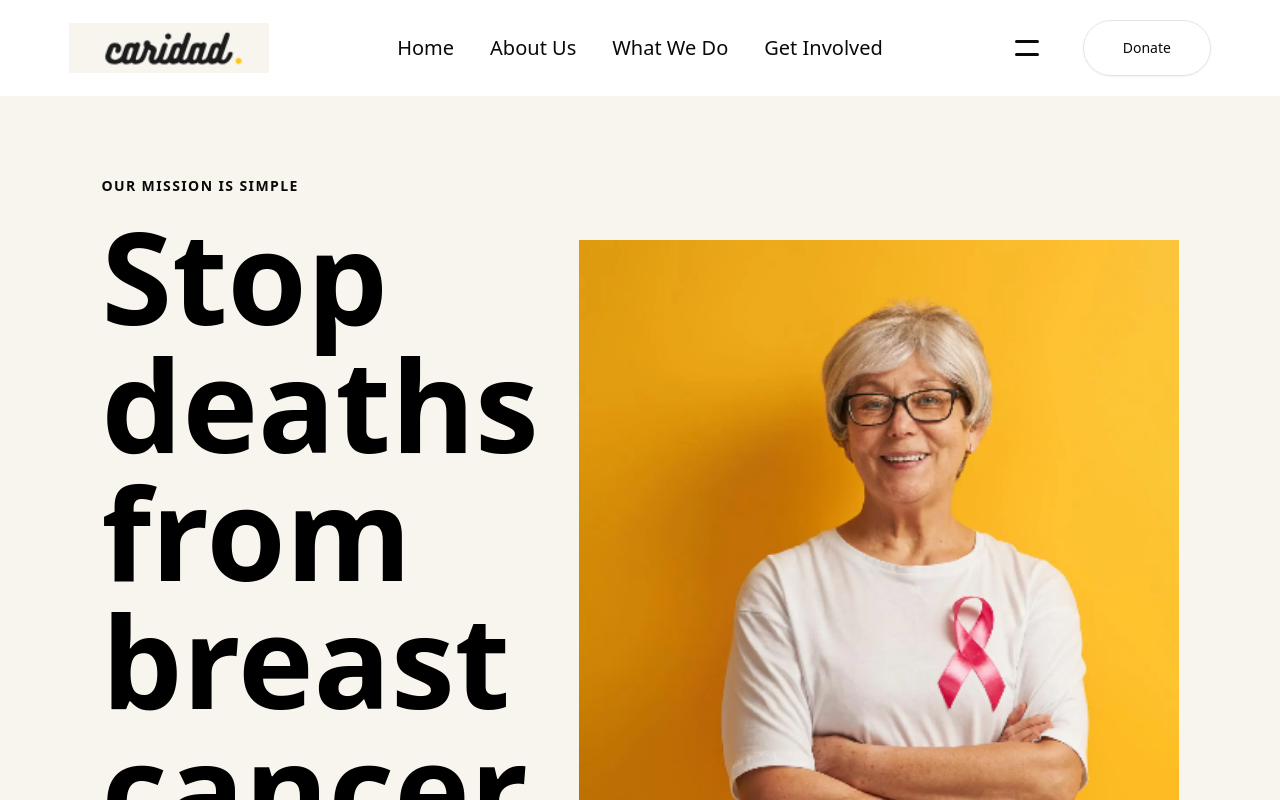
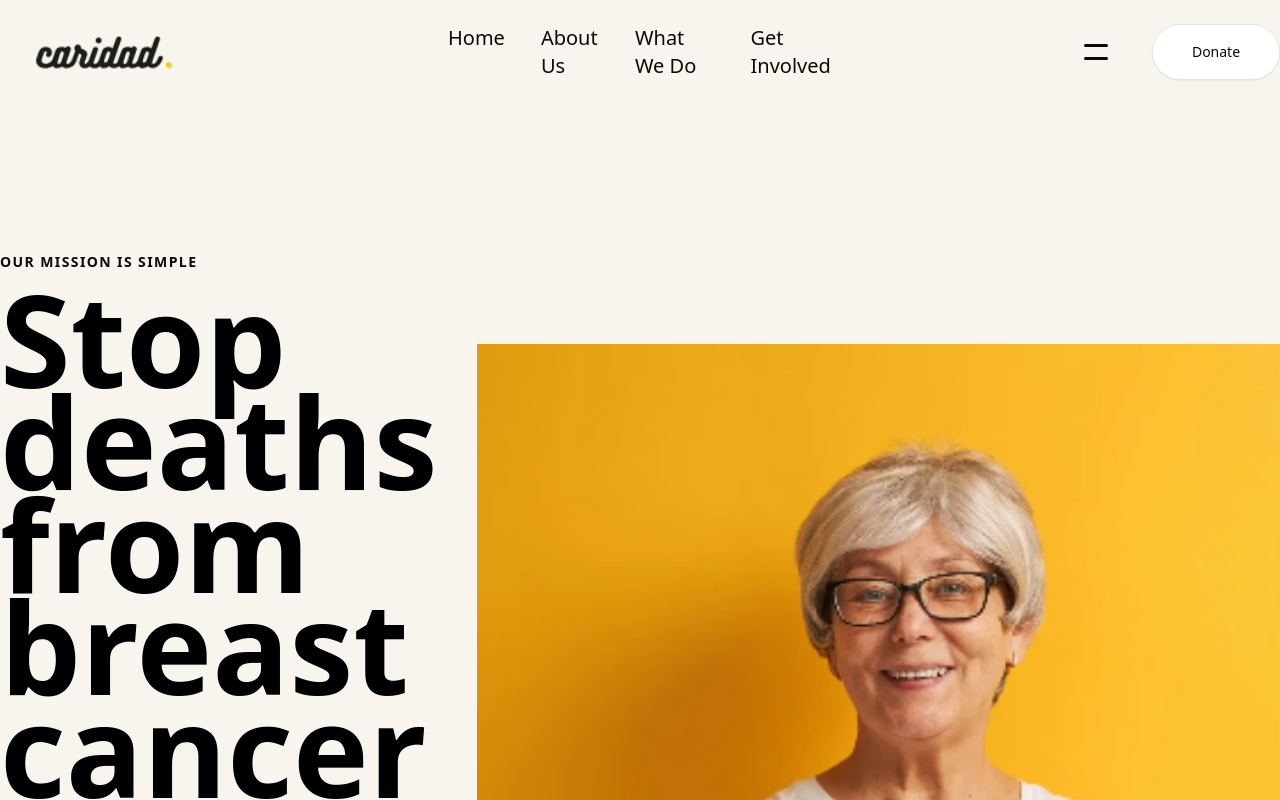
Before and after one commit to Shouryya-Manna/Caridad, a Next.js app: page / in a window 1280 px wide. Shown: the top 800 px of the page. Built offline with nearby package versions, Linux system fonts and the light colour scheme.

Commit message:
Mission and header added

```diff
--- a/src/components/Landing/Header/Header.tsx
+++ b/src/components/Landing/Header/Header.tsx
@@ -1,11 +1,51 @@
+"use client";
 import { Button } from "@/components/ui/button";
 import { HeaderData } from "@/data/Header.data";
 import { Bars2Icon } from "@heroicons/react/16/solid";
 import Image from "next/image";
+import { useEffect, useState } from "react";
 
 export default function Header() {
+  const [hidden, setHidden] = useState(false);
+  const [lastScroll, setLastScroll] = useState(0);
+  useEffect(() => {
+    const handleScroll = () => {
+      const currentPosition = window.scrollY;
+
+      if (currentPosition < lastScroll) {
+        setHidden(false);
+      } else if (currentPosition > 150) {
+        setHidden(true);
+      }
+
+      setLastScroll(currentPosition);
+    };
+
+    window.addEventListener(
+      "scroll",
+      handleScroll
+    );
+    return () =>
+      window.removeEventListener(
+        "scroll",
+        handleScroll
+      );
+  }, [lastScroll]);
+
   return (
-    <header className="relative z-50 flex justify-center gap-30 py-5 items-center">
+    <section
+      className={`
+    sticky top-0 z-50
+    transition-transform duration-300 ease-in-out
+    ${
+      hidden
+        ? "-translate-y-full"
+        : "translate-y-0"
+    }
+    bg-primary
+    flex justify-center items-center py-5 gap-60
+  `}
+    >
       {/* Logo */}
       <div className="relative h-[50px] w-[200px] shrink-0">
         <Image
@@ -58,6 +98,6 @@ export default function Header() {
           Donate
         </Button>
       </div>
-    </header>
+    </section>
   );
 }
--- a/src/components/Landing/Mission/Mission.tsx
+++ b/src/components/Landing/Mission/Mission.tsx
@@ -2,33 +2,34 @@ import Image from "next/image";
 
 export default function Mission() {
   return (
-    <section className="bg-primary py-20">
-      <div className="mx-auto flex max-w-9xl items-center justify-center gap-10 ">
+    <section className="bg-primary">
+      <div className="mx-auto flex max-w-7xl items-center justify-center gap-10 ">
         <div className="max-w-2xl">
           {/* "Floating" looking text */}
           <p className="mb-4 text-sm font-semibold tracking-widest">
             OUR MISSION IS SIMPLE
           </p>
 
-          <div className="text-9xl font-extrabold text-black">
-            Stop <br />
-            deaths <br />
-            from <br />
-            breast <br />
-            cancer
+          <div className="text-9xl font-extrabold text-black leading-[0.8]">
+            <span className="block">Stop</span>
+            <span className="block">deaths</span>
+            <span className="block">from</span>
+            <span className="block">breast</span>
+            <span className="block">cancer</span>
           </div>
-          <button className="my-4 text-sm font-bold text-black cursor-pointer">
+
+          <button className="my-4 text-l font-bold text-black cursor-pointer">
             Learn more
           </button>
         </div>
 
         {/* Image div */}
-        <div className="relative h-[600px] w-[600px] shrink-0">
+        <div className="relative h-[900px] w-[900px]">
           <Image
             src="/Woman1.png"
             alt=""
             fill
-            className="object-cover"
+            className="object-cover mt-60"
           />
         </div>
       </div>
```
